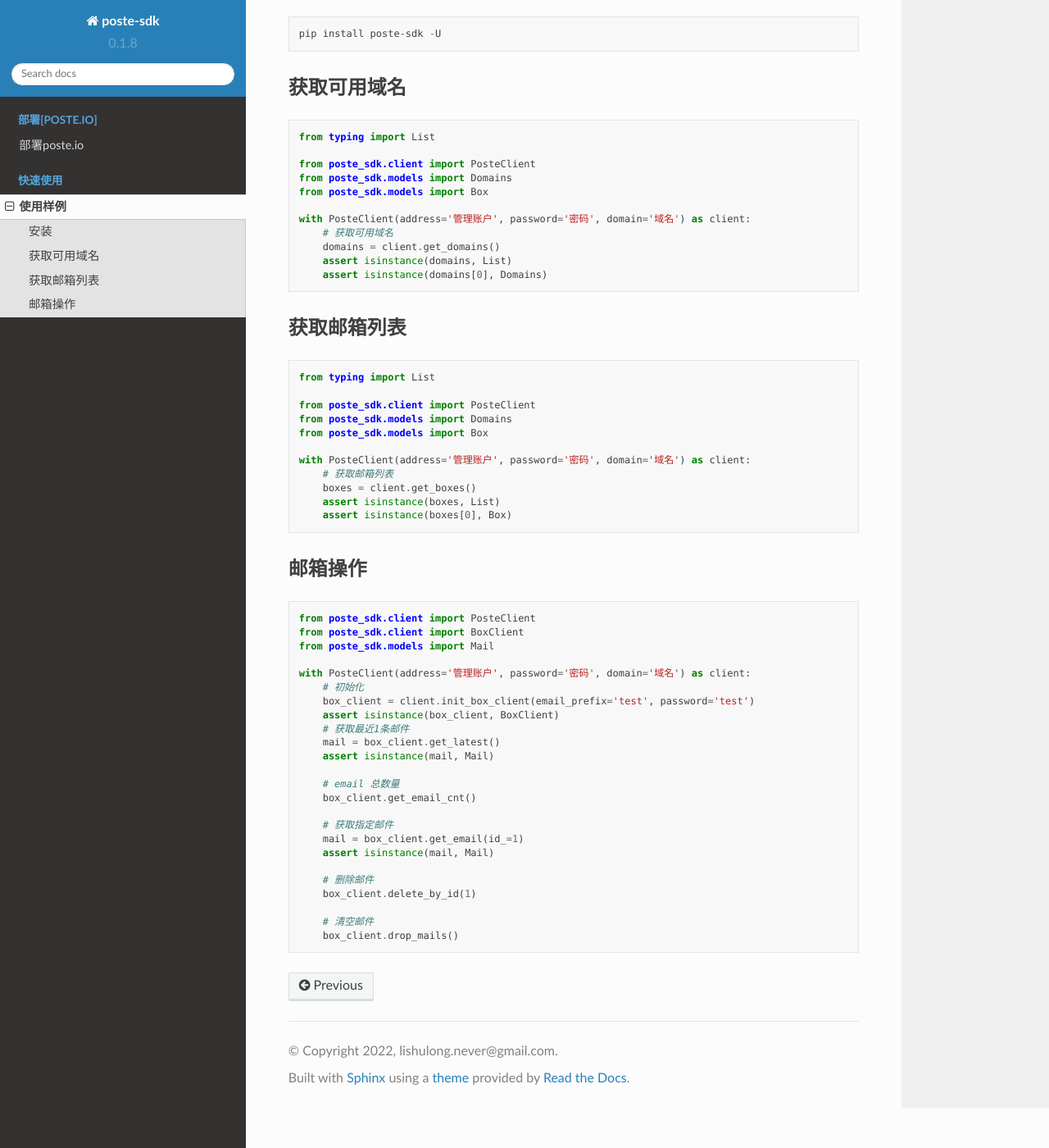
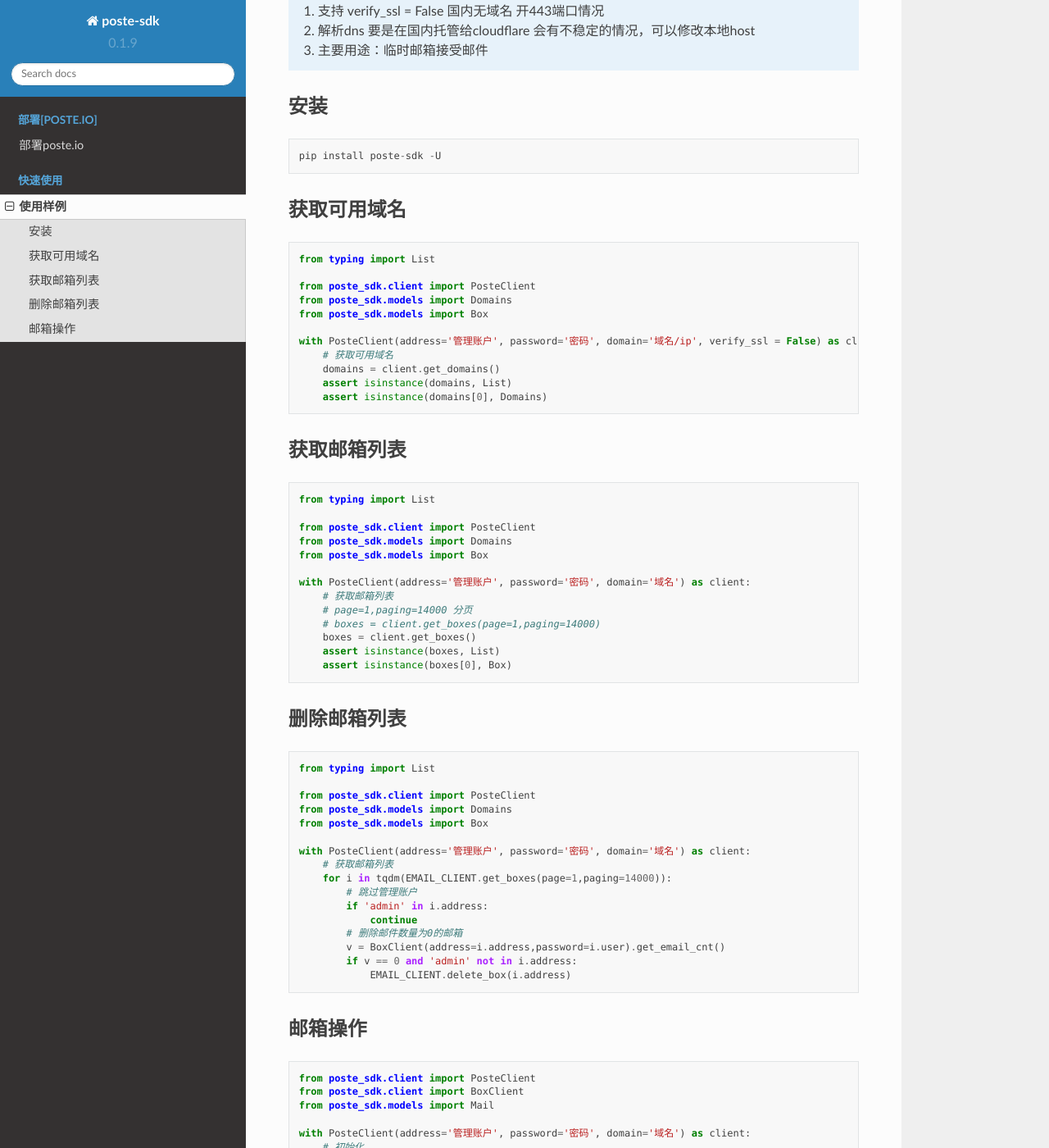
Before and after one commit to lishulongVI/poste-io, a Sphinx documentation site: the page built from docs/use/index.rst, in a window 1280 px wide and 1400 px high, scrolled down 207 px. Shown: the whole window at 82% size. Built offline with Sphinx 7.4.7 and the Read the Docs theme 2.0.0, drawn with Linux system fonts in a browser that asks for light colours.

Commit message:
refactor: update

```diff
--- a/docs/use/index.rst
+++ b/docs/use/index.rst
@@ -1,6 +1,14 @@
 =================
 使用样例
 =================
+
+.. note::
+
+    1. 支持 verify_ssl = False 国内无域名 开443端口情况
+
+    2. 解析dns 要是在国内托管给cloudflare 会有不稳定的情况，可以修改本地host
+
+    3. 主要用途：临时邮箱接受邮件
 
 
 
@@ -23,7 +31,7 @@
     from poste_sdk.models import Domains
     from poste_sdk.models import Box
 
-    with PosteClient(address='管理账户', password='密码', domain='域名') as client:
+    with PosteClient(address='管理账户', password='密码', domain='域名/ip', verify_ssl = False) as client:
         # 获取可用域名
         domains = client.get_domains()
         assert isinstance(domains, List)
@@ -43,10 +51,32 @@
 
     with PosteClient(address='管理账户', password='密码', domain='域名') as client:
         # 获取邮箱列表
+        # page=1,paging=14000 分页
+        # boxes = client.get_boxes(page=1,paging=14000)
         boxes = client.get_boxes()
         assert isinstance(boxes, List)
         assert isinstance(boxes[0], Box)
 
+删除邮箱列表
+------------
+.. code-block:: python
+
+    from typing import List
+
+    from poste_sdk.client import PosteClient
+    from poste_sdk.models import Domains
+    from poste_sdk.models import Box
+
+    with PosteClient(address='管理账户', password='密码', domain='域名') as client:
+        # 获取邮箱列表
+        for i in tqdm(EMAIL_CLIENT.get_boxes(page=1,paging=14000)):
+            # 跳过管理账户
+            if 'admin' in i.address:
+                continue
+            # 删除邮件数量为0的邮箱
+            v = BoxClient(address=i.address,password=i.user).get_email_cnt()
+            if v == 0 and 'admin' not in i.address:
+                EMAIL_CLIENT.delete_box(i.address)
 
 
 
--- a/poste_sdk/__init__.py
+++ b/poste_sdk/__init__.py
@@ -1 +1 @@
-__version__ = '0.1.8'
+__version__ = '0.1.9'
--- a/pyproject.toml
+++ b/pyproject.toml
@@ -1,6 +1,6 @@
 [tool.poetry]
 name = "poste-sdk"
-version = "0.1.8"
+version = "0.1.9"
 description = ""
 authors = ["lishulong <lishulong.never@gmail.com>"]
 license = "MIT"
```
Also changed, not shown: 3 other files.
